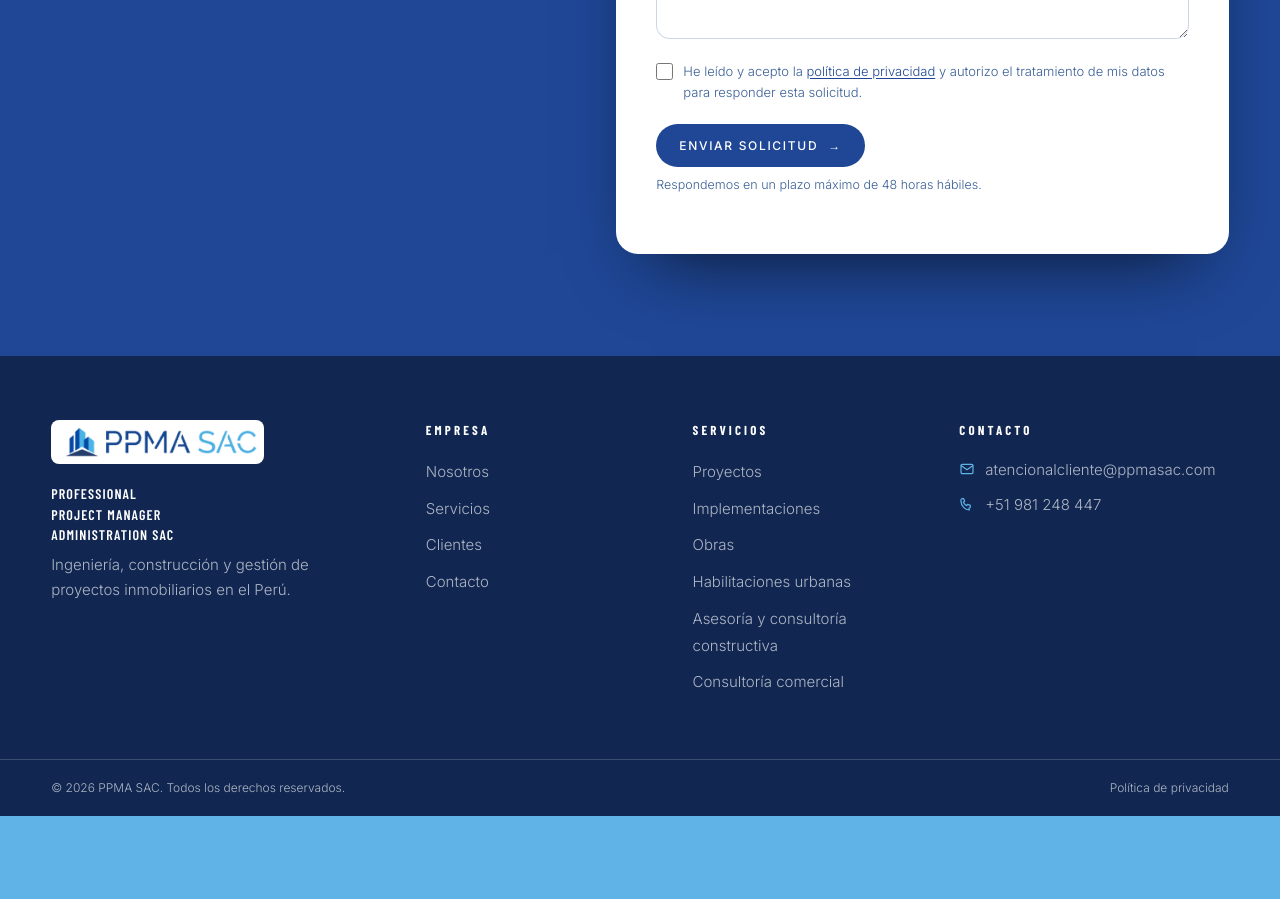
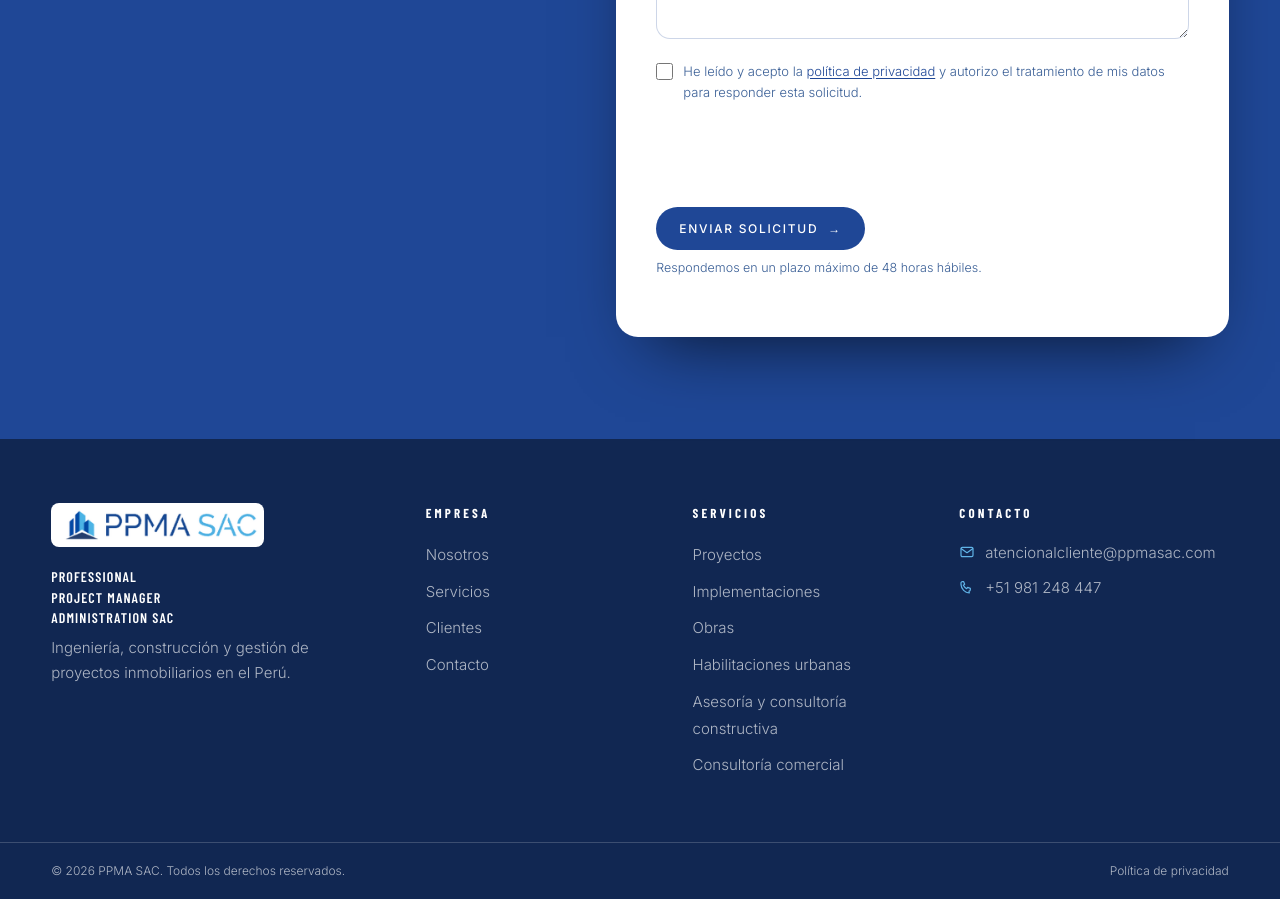
Before and after one commit to reservacitasonline-coder/ppmasac_v0, a Next.js app: page / in a window 1280 px wide. Shown: the part 6520-7419 px from the top of the page. Before the commit the page ends 7336 px from the top, so only its background shows below. Built offline with nearby package versions, Linux system fonts and the light colour scheme; no server answers.

Commit message:
add antispam

```diff
--- a/components/sections/Contact.module.css
+++ b/components/sections/Contact.module.css
@@ -193,6 +193,18 @@
   grid-column: 2;
 }
 
+.turnstile {
+  grid-column: 1 / -1;
+  display: flex;
+  flex-direction: column;
+  align-items: flex-start;
+  gap: 8px;
+}
+
+.turnstileWidget {
+  min-height: 65px;
+}
+
 .honeypot {
   position: absolute;
   width: 1px;
--- a/components/sections/ContactForm.tsx
+++ b/components/sections/ContactForm.tsx
@@ -5,6 +5,7 @@ import { useActionState, type FormEvent } from "react";
 
 import { contact } from "@/content/site";
 import type { ContactFormState } from "@/content/types";
+import { TurnstileField } from "@/components/ui/TurnstileField";
 import { submitEnquiry } from "@/lib/actions/contact";
 import {
   phonePattern,
@@ -23,6 +24,7 @@ const empty: ContactFormState = {
 };
 
 const copy = contact.form.errors;
+const turnstileSiteKey = process.env.NEXT_PUBLIC_TURNSTILE_SITE_KEY ?? "";
 
 type Field = HTMLInputElement | HTMLTextAreaElement;
 
@@ -236,6 +238,29 @@ export function ContactForm() {
           ) : null}
         </p>
 
+        <div className={styles.turnstile}>
+          {turnstileSiteKey ? (
+            <TurnstileField
+              siteKey={turnstileSiteKey}
+              resetSignal={
+                state.status === "error"
+                  ? `${state.message}:${state.errors.turnstile ?? ""}`
+                  : "ok"
+              }
+              className={styles.turnstileWidget}
+            />
+          ) : (
+            <span className={styles.error} role="alert">
+              Falta configurar la verificación antispam.
+            </span>
+          )}
+          {state.errors.turnstile ? (
+            <span className={styles.error} id="turnstile-error">
+              {state.errors.turnstile}
+            </span>
+          ) : null}
+        </div>
+
         {/* Spam trap: hidden from people, tempting for bots. */}
         <input
           className={styles.honeypot}
--- /dev/null
+++ b/components/ui/TurnstileField.tsx
@@ -0,0 +1,91 @@
+"use client";
+
+import Script from "next/script";
+import { useEffect, useRef } from "react";
+
+type TurnstileApi = {
+  render: (
+    element: HTMLElement,
+    options: {
+      sitekey: string;
+      theme?: "light" | "dark" | "auto";
+      language?: string;
+      appearance?: "always" | "execute" | "interaction-only";
+    },
+  ) => string;
+  reset: (widgetId?: string) => void;
+  remove: (widgetId?: string) => void;
+};
+
+declare global {
+  interface Window {
+    turnstile?: TurnstileApi;
+  }
+}
+
+interface TurnstileFieldProps {
+  siteKey: string;
+  /** Change this value after a failed submit so Cloudflare issues a fresh token. */
+  resetSignal?: string | number;
+  className?: string;
+}
+
+/** Explicit Turnstile widget for the contact form (managed render + reset). */
+export function TurnstileField({
+  siteKey,
+  resetSignal,
+  className,
+}: TurnstileFieldProps) {
+  const containerRef = useRef<HTMLDivElement>(null);
+  const widgetIdRef = useRef<string | null>(null);
+
+  const mount = () => {
+    const api = window.turnstile;
+    const node = containerRef.current;
+    if (!api || !node) return;
+
+    if (widgetIdRef.current) {
+      api.remove(widgetIdRef.current);
+      widgetIdRef.current = null;
+    }
+
+    node.innerHTML = "";
+    widgetIdRef.current = api.render(node, {
+      sitekey: siteKey,
+      theme: "light",
+      language: "es",
+      appearance: "always",
+    });
+  };
+
+  useEffect(() => {
+    mount();
+
+    return () => {
+      if (widgetIdRef.current && window.turnstile) {
+        window.turnstile.remove(widgetIdRef.current);
+        widgetIdRef.current = null;
+      }
+    };
+    // siteKey is stable for the life of the page.
+    // eslint-disable-next-line react-hooks/exhaustive-deps -- mount once; remount via Script onLoad
+  }, [siteKey]);
+
+  useEffect(() => {
+    if (resetSignal === undefined) return;
+    if (widgetIdRef.current && window.turnstile) {
+      window.turnstile.reset(widgetIdRef.current);
+    }
+  }, [resetSignal]);
+
+  return (
+    <>
+      <Script
+        src="https://challenges.cloudflare.com/turnstile/v0/api.js?render=explicit"
+        strategy="afterInteractive"
+        onLoad={mount}
+      />
+      <div className={className} ref={containerRef} />
+    </>
+  );
+}
--- a/content/site.ts
+++ b/content/site.ts
@@ -485,6 +485,8 @@ export const contact = {
       message: "Indícanos tu mensaje.",
       messageShort: "Cuéntanos un poco más sobre el proyecto.",
       consent: "Necesitamos tu autorización para tratar estos datos.",
+      turnstile:
+        "No pudimos verificar que no eres un robot. Recarga la casilla e inténtalo de nuevo.",
       summary: "Revisa los campos marcados para poder enviar tu solicitud.",
     },
     /**
@@ -564,7 +566,7 @@ export const privacy = {
       slug: "destinatarios",
       title: "Quién más los ve",
       body: [
-        "Tu solicitud llega al equipo comercial de PPMA SAC y a nadie más. Los proveedores que hacen posible el servicio —alojamiento del sitio y correo corporativo— actúan como encargados de tratamiento, solo procesan los datos por encargo nuestro y están sujetos a deberes de confidencialidad.",
+        "Tu solicitud llega al equipo comercial de PPMA SAC y a nadie más. Los proveedores que hacen posible el servicio —alojamiento del sitio, correo corporativo y la verificación antispam de Cloudflare Turnstile— actúan como encargados de tratamiento, solo procesan los datos por encargo nuestro y están sujetos a deberes de confidencialidad.",
         "Estos proveedores pueden almacenar la información en servidores ubicados fuera del Perú, lo que constituye un flujo transfronterizo de datos amparado en tu consentimiento y sujeto a las garantías que exige la normativa.",
       ],
     },
--- a/content/types.ts
+++ b/content/types.ts
@@ -29,8 +29,8 @@ export interface Pillar {
 export type ContactFieldName =
   "name" | "company" | "email" | "phone" | "service" | "message";
 
-/** The consent box is not a text field, but it can still fail validation. */
-export type ContactErrorName = ContactFieldName | "consent";
+/** Consent and Turnstile are not text fields, but they can still fail validation. */
+export type ContactErrorName = ContactFieldName | "consent" | "turnstile";
 
 /** Result of a contact form submission, returned by the server action. */
 export interface ContactFormState {
--- a/lib/actions/contact.ts
+++ b/lib/actions/contact.ts
@@ -1,8 +1,11 @@
 "use server";
+
+import { headers } from "next/headers";
 
 import { contact, footer } from "@/content/site";
 import type { ContactFieldName, ContactFormState } from "@/content/types";
 import { sendEnquiry } from "@/lib/mail";
+import { verifyTurnstileToken } from "@/lib/turnstile";
 import { phoneRegExp } from "@/lib/validation";
 
 const copy = contact.form.errors;
@@ -80,6 +83,19 @@ export async function submitEnquiry(
     errors.consent = copy.consent;
   }
 
+  const turnstileToken = formData.get("cf-turnstile-response");
+  const token = typeof turnstileToken === "string" ? turnstileToken : "";
+  const requestHeaders = await headers();
+  const remoteip =
+    requestHeaders.get("cf-connecting-ip") ??
+    requestHeaders.get("x-forwarded-for")?.split(",")[0]?.trim() ??
+    undefined;
+
+  const turnstileOk = await verifyTurnstileToken(token, remoteip);
+  if (!turnstileOk) {
+    errors.turnstile = copy.turnstile;
+  }
+
   if (values.email && !emailPattern.test(values.email)) {
     errors.email = copy.emailInvalid;
   }
--- /dev/null
+++ b/lib/turnstile.ts
@@ -0,0 +1,52 @@
+/**
+ * Server-side check for Cloudflare Turnstile.
+ * The widget alone is not enough: every token has to be verified here.
+ * @see https://developers.cloudflare.com/turnstile/get-started/server-side-validation/
+ */
+
+const SITEVERIFY = "https://challenges.cloudflare.com/turnstile/v0/siteverify";
+
+interface TurnstileOutcome {
+  success: boolean;
+  "error-codes"?: string[];
+  action?: string;
+  hostname?: string;
+}
+
+export async function verifyTurnstileToken(
+  token: string,
+  remoteip?: string,
+): Promise<boolean> {
+  const secret = process.env.TURNSTILE_SECRET_KEY;
+  if (!secret) {
+    console.error("[contacto] falta TURNSTILE_SECRET_KEY");
+    return false;
+  }
+
+  if (!token) return false;
+
+  try {
+    const body = new URLSearchParams({
+      secret,
+      response: token,
+    });
+    if (remoteip) body.set("remoteip", remoteip);
+
+    const response = await fetch(SITEVERIFY, {
+      method: "POST",
+      headers: { "Content-Type": "application/x-www-form-urlencoded" },
+      body,
+    });
+
+    const outcome = (await response.json()) as TurnstileOutcome;
+    if (!response.ok || !outcome.success) {
+      console.error("[contacto] Turnstile rechazó el token", outcome["error-codes"]);
+      return false;
+    }
+
+    return true;
+  } catch (cause) {
+    console.error("[contacto] no se pudo verificar Turnstile", cause);
+    return false;
+  }
+}
```
Also changed, not shown: 1 other file (tests, documents, lock files or other folders).
